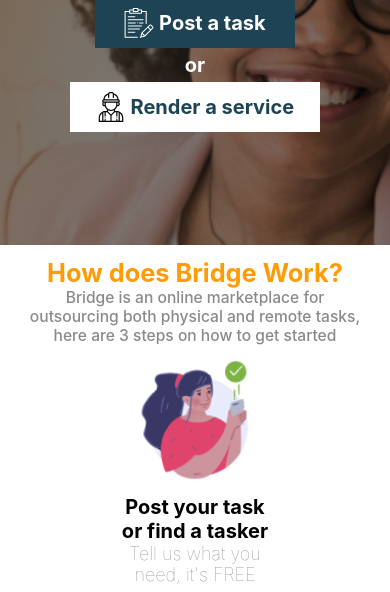
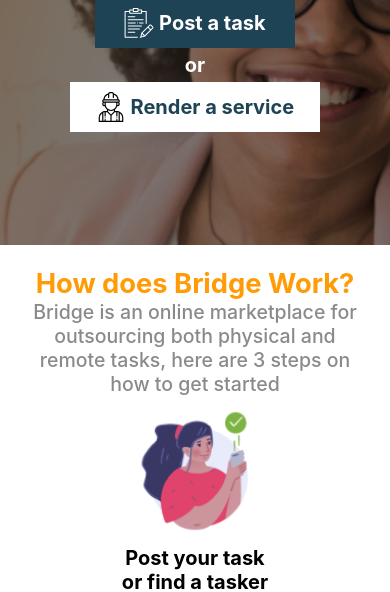
Before and after one commit to bitbender1010/Bridge, a website: page index.html in a window 390 px wide. Shown: the part 232-824 px from the top of the page. Drawn offline with Linux system fonts and the light colour scheme; files whose address does not match are found by name.

Commit message:
css mobile view

```diff
--- a/css/mobile.css
+++ b/css/mobile.css
@@ -58,11 +58,12 @@
 
 /*how briidge works*/
 .how {
-    font-size: 6.5vw;
+    font-size: 7vw;
+    padding-top: 10px;
 }
 
 .how-details {
-    font-size: 4vw;
+    font-size: 5vw;
     width: 90%;
 }
 
```
